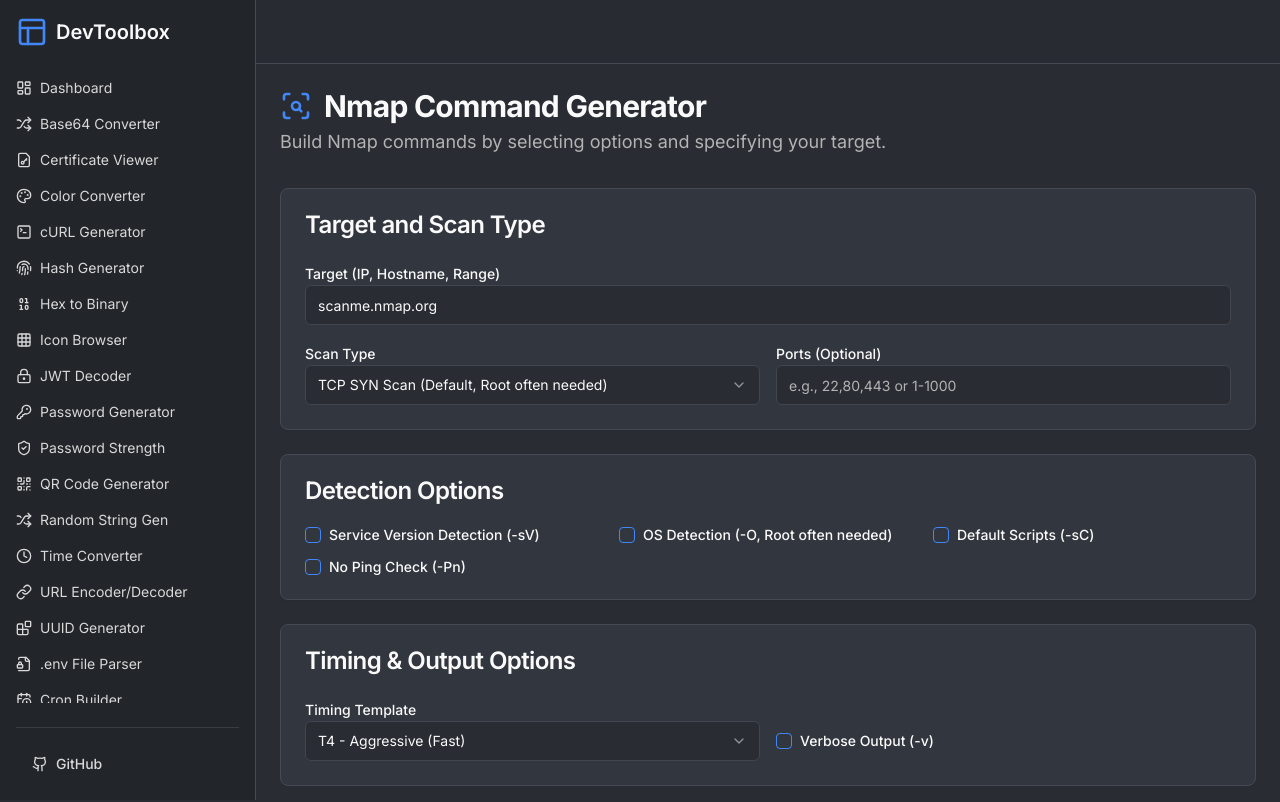
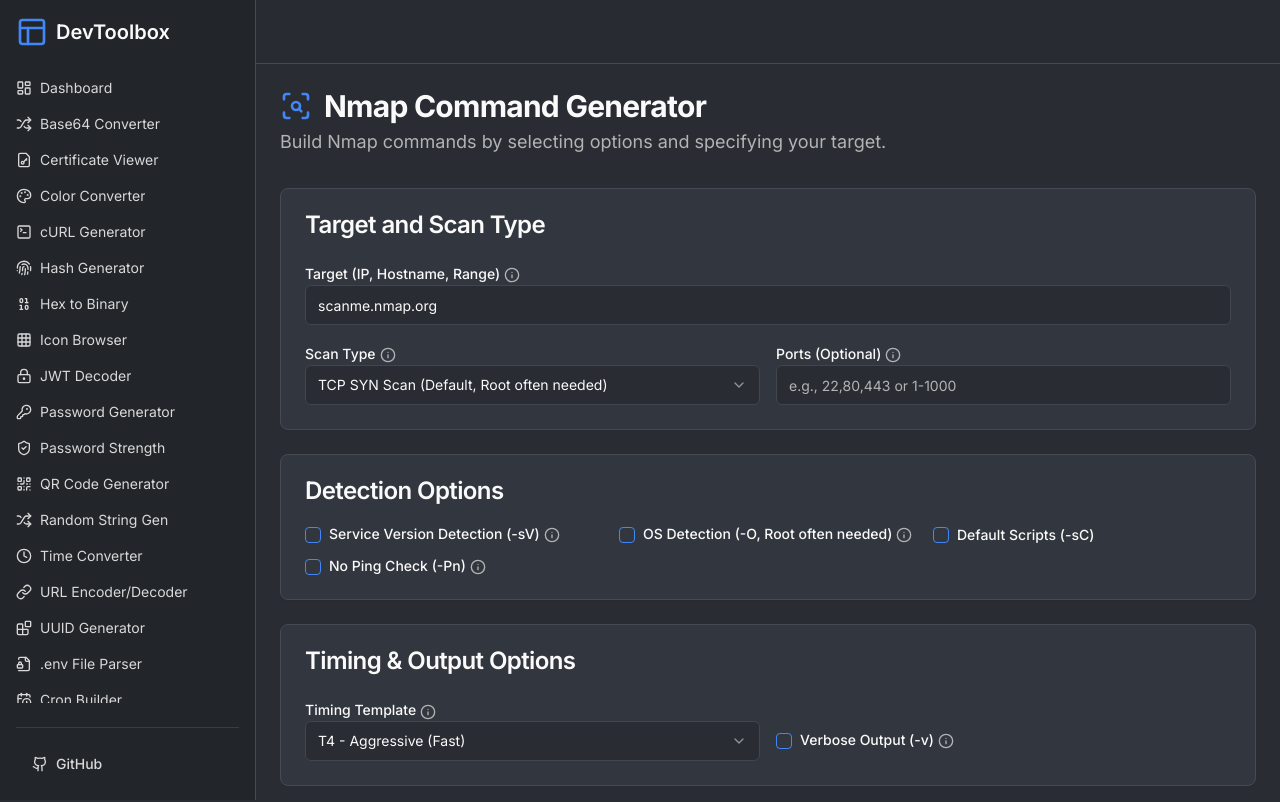
Before and after one commit to i-am-smolli/devtoolbox, a Next.js app: page /networking-tools/nmap-command-generator in a window 1280 px wide. Shown: the top 802 px of the page. Built offline with nearby package versions, Linux system fonts and the light colour scheme.

Commit message:
added tooltip

```diff
--- a/src/app/networking-tools/nmap-command-generator/page.tsx
+++ b/src/app/networking-tools/nmap-command-generator/page.tsx
@@ -25,6 +25,7 @@
 import { Alert, AlertDescription, AlertTitle } from "@/components/ui/alert";
 import { ScanSearch, Copy, AlertCircle, Info } from "lucide-react";
 import { useToast } from "@/hooks/use-toast";
+import { InfoTooltip } from "@/components/InfoTooltip";
 
 const SCAN_TYPES = [
   { value: "-sS", label: "TCP SYN Scan (Default, Root often needed)" },
@@ -156,6 +157,10 @@
         <CardContent className="space-y-4">
           <div className="space-y-1">
             <Label htmlFor="target">Target (IP, Hostname, Range)</Label>
+            <InfoTooltip>
+              Enter a single IP address, hostname, or CIDR range <br/ >
+              (e.g., 8.8.8.8, scanme.nmap.org or 192.168.1.0/24).
+            </InfoTooltip>
             <Input
               id="target"
               placeholder="e.g., scanme.nmap.org or 192.168.1.0/24"
@@ -166,6 +171,15 @@
           <div className="grid grid-cols-1 md:grid-cols-2 gap-4">
             <div className="space-y-1">
               <Label htmlFor="scanType">Scan Type</Label>
+              <InfoTooltip>
+                Select the type of scan to perform:
+                <ul className="list-disc pl-5 mt-1">
+                  <li><b>TCP SYN Scan</b>: Default, stealthy scan (requires root).</li>
+                  <li><b>TCP Connect Scan</b>: Full TCP connection scan.</li>
+                  <li><b>UDP Scan</b>: Scans UDP ports (requires root).</li>
+                  <li><b>Ping Scan</b>: Only checks if hosts are up, no port scan.</li>
+                </ul>
+              </InfoTooltip>
               <Select
                 value={scanType}
                 onValueChange={setScanType}
@@ -185,6 +199,11 @@
             </div>
             <div className="space-y-1">
               <Label htmlFor="ports">Ports (Optional)</Label>
+              <InfoTooltip>
+                Specify ports to scan, separated by commas or ranges.
+                <br />
+                Example: <code>22,80,443</code> or <code>1-1000</code>.
+              </InfoTooltip>
               <Input
                 id="ports"
                 placeholder="e.g., 22,80,443 or 1-1000"
@@ -210,6 +229,10 @@
             />
             <Label htmlFor="enableSV" className="cursor-pointer">
               Service Version Detection (-sV)
+              <InfoTooltip>
+                Enable service version detection to try to identify software versions <br />
+                running on open ports.
+              </InfoTooltip>
             </Label>
           </div>
           <div className="flex items-center space-x-2">
@@ -221,6 +244,9 @@
             />
             <Label htmlFor="enableO" className="cursor-pointer">
               OS Detection (-O, Root often needed)
+              <InfoTooltip>
+                Enable OS detection to try to identify the operating system of the target host.
+              </InfoTooltip>
             </Label>
           </div>
           <div className="flex items-center space-x-2">
@@ -243,6 +269,9 @@
             />
             <Label htmlFor="enablePN" className="cursor-pointer">
               No Ping Check (-Pn)
+              <InfoTooltip>
+                Skip host discovery and treat all hosts as online. Useful for scanning firewalled hosts.
+              </InfoTooltip>
             </Label>
           </div>
         </CardContent>
@@ -256,7 +285,20 @@
         </CardHeader>
         <CardContent className="grid grid-cols-1 md:grid-cols-2 gap-4">
           <div className="space-y-1">
-            <Label htmlFor="timingTemplate">Timing Template</Label>
+            <Label htmlFor="timingTemplate">
+              Timing Template
+              <InfoTooltip>
+                Adjust the timing of the scan to balance speed and stealth:
+                <ul className="list-disc pl-5 mt-1">
+                  <li><b>T0</b>: Paranoid (Very Slow)</li>
+                  <li><b>T1</b>: Sneaky (Slow)</li>
+                  <li><b>T2</b>: Polite (Reduced Speed)</li>
+                  <li><b>T3</b>: Normal (Default Speed)</li>
+                  <li><b>T4</b>: Aggressive (Fast)</li>
+                  <li><b>T5</b>: Insane (Very Fast)</li>
+                </ul>
+              </InfoTooltip>
+            </Label>
             <Select value={timingTemplate} onValueChange={setTimingTemplate}>
               <SelectTrigger id="timingTemplate">
                 <SelectValue placeholder="Select timing template" />
@@ -278,6 +320,9 @@
             />
             <Label htmlFor="verbose" className="cursor-pointer">
               Verbose Output (-v)
+              <InfoTooltip>
+                Enable verbose output to see more details about the scan progress.
+              </InfoTooltip>
             </Label>
           </div>
         </CardContent>
@@ -296,6 +341,11 @@
             />
             <Label htmlFor="enableA" className="cursor-pointer">
               Enable Aggressive Scan (-A)
+              <InfoTooltip>
+                Enable aggressive scan mode, which includes OS detection, version detection, <br />
+                script scanning, and traceroute. This is a comprehensive scan that provides <br />
+                detailed information about the target.
+              </InfoTooltip>
             </Label>
           </div>
           {enableA && (
--- a/src/app/networking-tools/tcpdump-command-generator/page.tsx
+++ b/src/app/networking-tools/tcpdump-command-generator/page.tsx
@@ -360,7 +360,7 @@
                     Type
                     <InfoTooltip>
                       Select the type of filter to apply: <br />
-                      <ul>
+                      <ul className="list-disc pl-5 mt-1">
                         <li><b>Host</b> (IP address or hostname)</li>
                         <li><b>Port</b> (TCP/UDP port)</li>
                         <li><b>Network</b> (CIDR: e.g. 192.168.1.0/24)</li>
```
